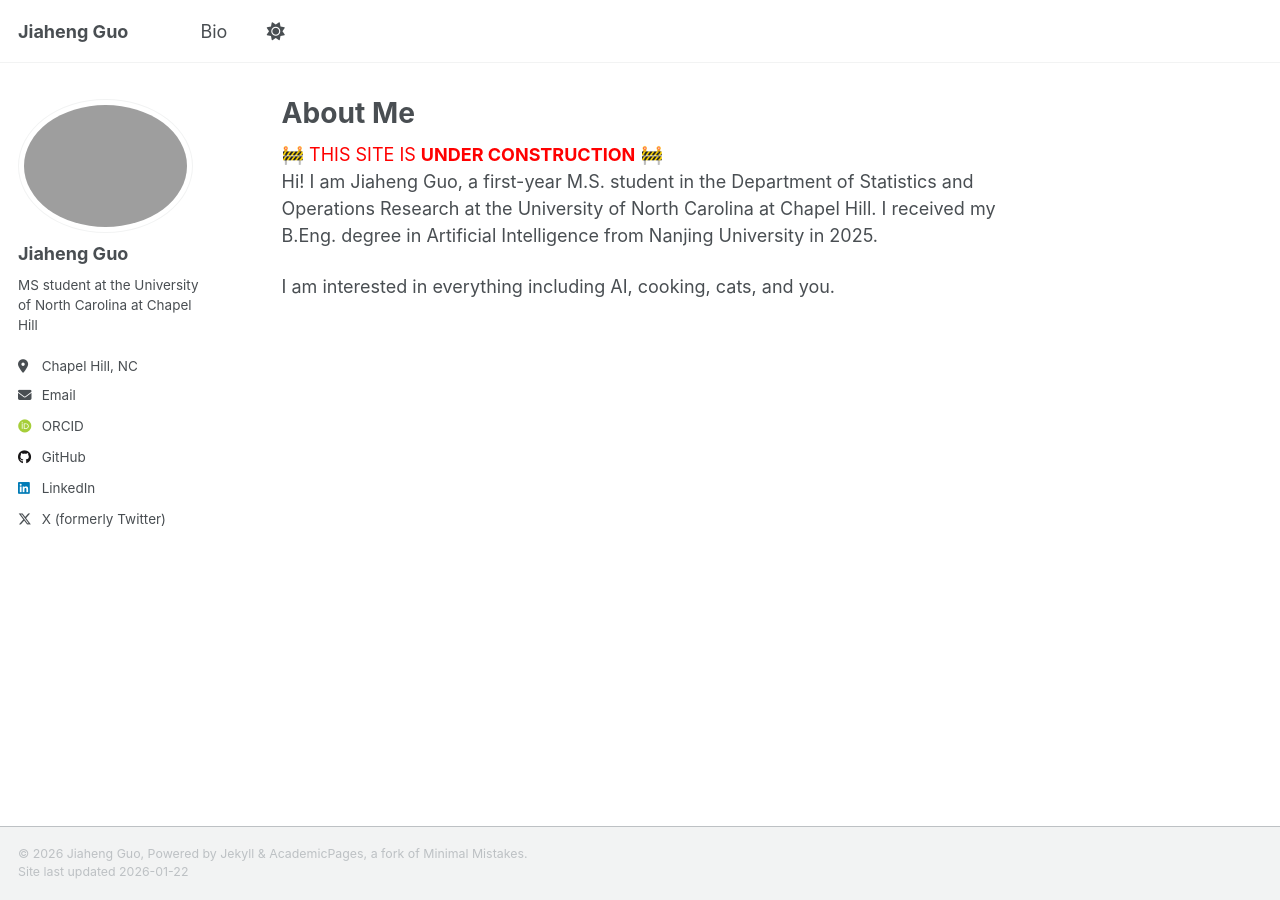
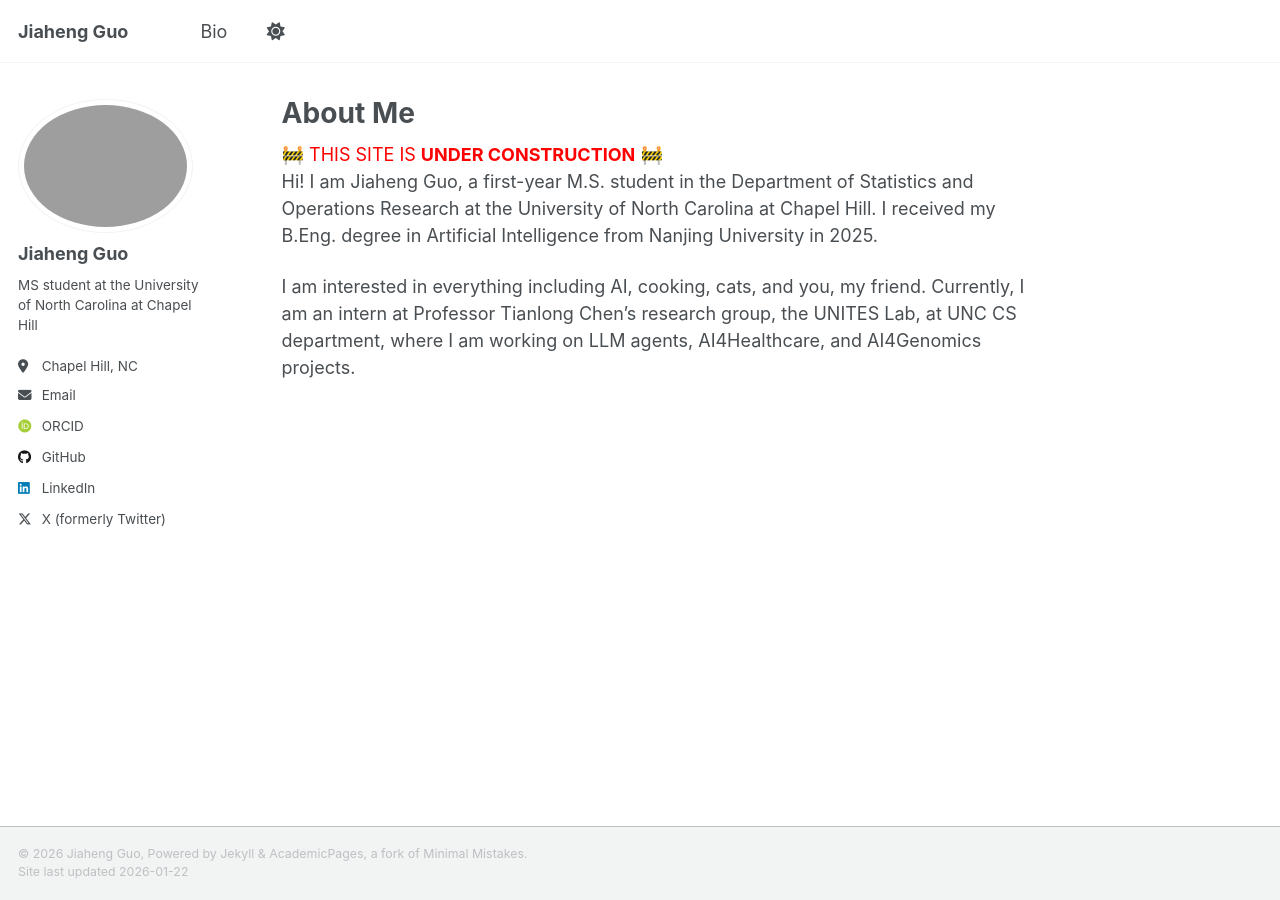
Before and after one commit to jiaheng-guo/jiaheng-guo.github.io, a Jekyll site: the page built from _pages/about.md, in a window 1280 px wide. Built offline with Jekyll 4.4.1, drawn with Linux system fonts in a browser that asks for light colours; some web fonts are replaced; a script that is not in the unit is left out.

Commit message:
regular update

```diff
--- a/_pages/about.md
+++ b/_pages/about.md
@@ -11,7 +11,7 @@ redirect_from:
 
 Hi! I am Jiaheng Guo, a first-year M.S. student in the Department of Statistics and Operations Research at the University of North Carolina at Chapel Hill. I received my B.Eng. degree in Artificial Intelligence from Nanjing University in 2025.
 
-I am interested in everything including AI, cooking, cats, and you.
+I am interested in everything including AI, cooking, cats, and you, my friend. Currently, I am an intern at Professor Tianlong Chen's research group, the UNITES Lab, at UNC CS department, where I am working on LLM agents, AI4Healthcare, and AI4Genomics projects.
 
 <!-- This is the front page of a website that is powered by the [Academic Pages template](https://github.com/academicpages/academicpages.github.io) and hosted on GitHub pages. [GitHub pages](https://pages.github.com) is a free service in which websites are built and hosted from code and data stored in a GitHub repository, automatically updating when a new commit is made to the repository. This template was forked from the [Minimal Mistakes Jekyll Theme](https://mmistakes.github.io/minimal-mistakes/) created by Michael Rose, and then extended to support the kinds of content that academics have: publications, talks, teaching, a portfolio, blog posts, and a dynamically-generated CV. Incidentally, these same features make it a great template for anyone that needs to show off a professional template!
 
```
